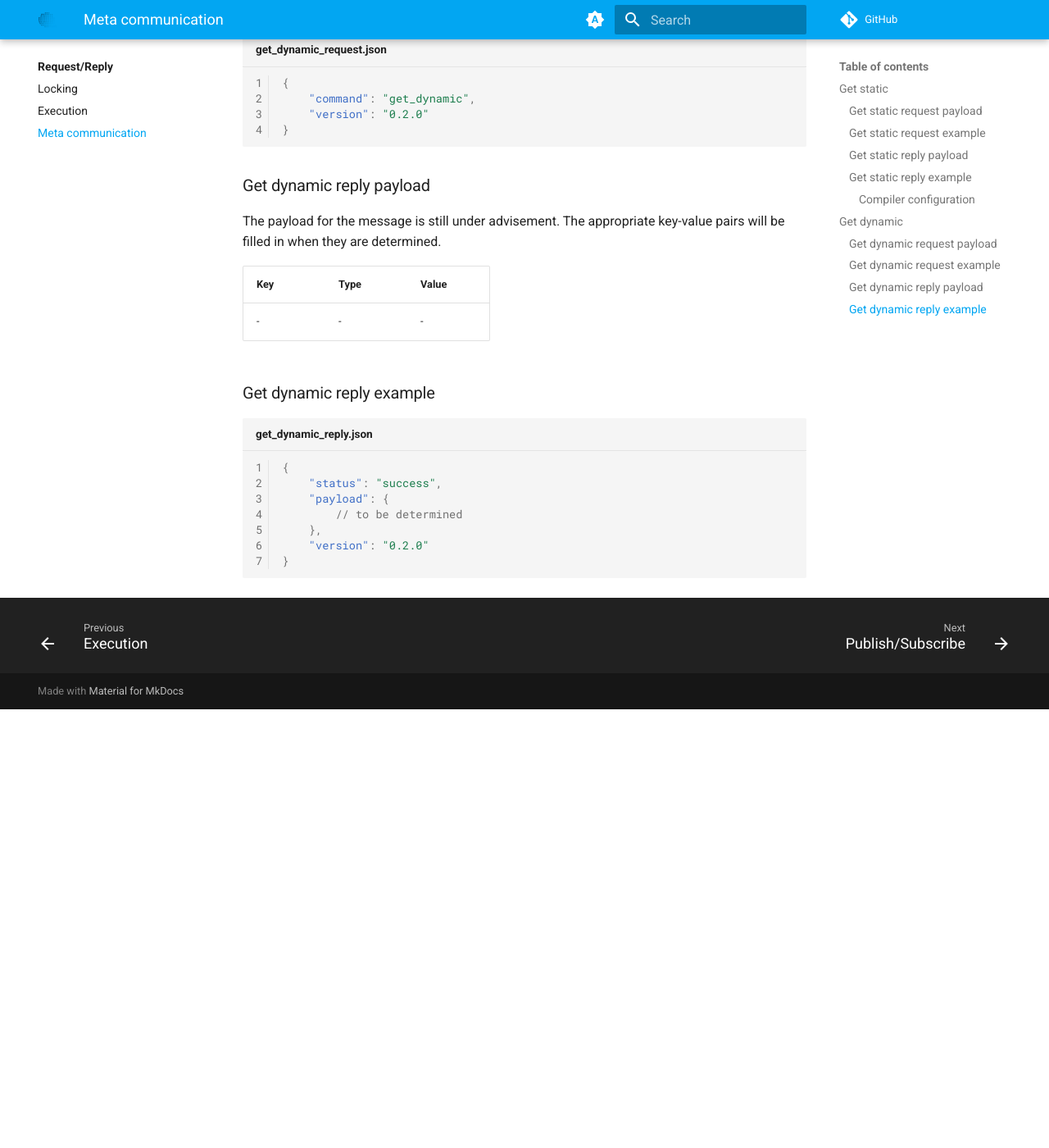
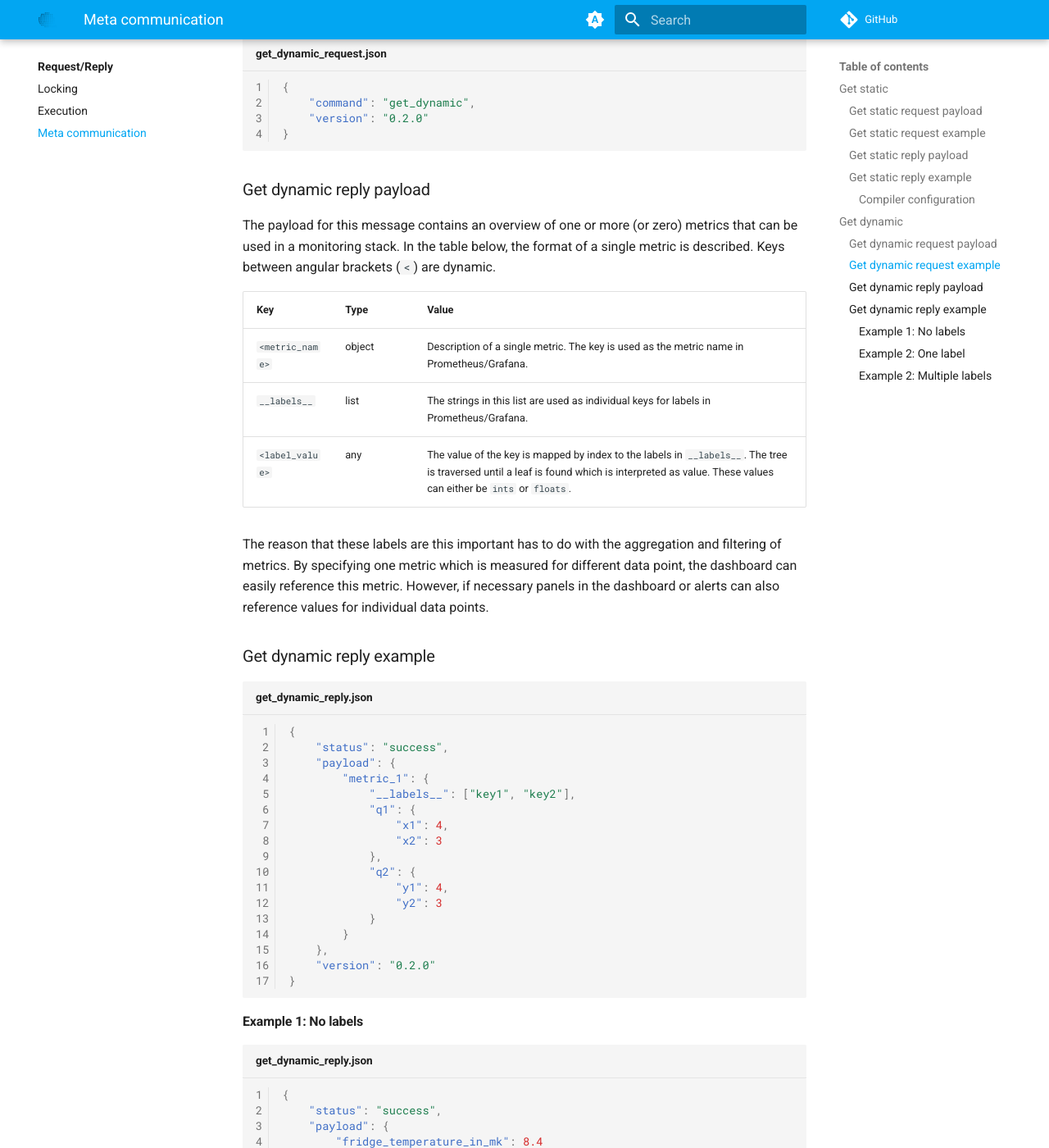
Before and after one commit to QuTech-Delft/compute-runtime-schema, an MkDocs documentation site: the page built from docs/request/meta.md, in a window 1280 px wide and 1400 px high, scrolled down 3060 px. Shown: the whole window at 82% size. Built offline with MkDocs 1.6.1 and Material for MkDocs 9.7.7, drawn with Linux system fonts in a browser that asks for light colours; comment, search, counter and statistics services are not loaded; the version menu is left out; before the commit the page ends 3925 px from its top, so only the background shows below that; some of the changed text lies outside the part shown.

Commit message:
[QI2-1525] Add documentation on dynamic data reply

````diff
--- a/docs/request/meta.md
+++ b/docs/request/meta.md
@@ -71,7 +71,7 @@ This message does not require any additional information in the payload section.
 }
 ```
 
-##### Compiler configuration
+#### Compiler configuration
 
 The compiler configuration defines the pre-processing needed to convert the user-provided circuit into one that the
 backend can process. This comprises a list of steps that should be applied to the circuit using the Opensquirrel
@@ -117,12 +117,18 @@ This message does not require any additional information in the payload section.
 
 ### Get dynamic reply payload
 
-The payload for the message is still under advisement. The appropriate key-value pairs will be filled in when they are
-determined.
+The payload for this message contains an overview of one or more (or zero) metrics that can be used in a monitoring
+stack. In the table below, the format of a single metric is described. Keys between angular brackets (`<`) are dynamic.
 
 | Key | Type | Value |
 | --- | --- | --- |
-| - | - | - |
+| `<metric_name>` | object | Description of a single metric. The key is used as the metric name in Prometheus/Grafana. |
+| `__labels__` | list | The strings in this list are used as individual keys for labels in Prometheus/Grafana. |
+| `<label_value>` | any | The value of the key is mapped by index to the labels in `__labels__`. The tree is traversed until a leaf is found which is interpreted as value. These values can either be `ints` or `floats`. |
+
+The reason that these labels are this important has to do with the aggregation and filtering of metrics. By specifying
+one metric which is measured for different data point, the dashboard can easily reference this metric. However, if
+necessary panels in the dashboard or alerts can also reference values for individual data points.
 
 ### Get dynamic reply example
 
@@ -130,8 +136,82 @@ determined.
 {
     "status": "success",
     "payload": {
-        // to be determined
+        "metric_1": {
+            "__labels__": ["key1", "key2"],
+            "q1": {
+                "x1": 4,
+                "x2": 3
+            },
+            "q2": {
+                "y1": 4,
+                "y2": 3
+            }
+        }
     },
     "version": "0.2.0"
 }
 ```
+
+#### Example 1: No labels
+
+```json title="get_dynamic_reply.json" linenums="1"
+{
+    "status": "success",
+    "payload": {
+        "fridge_temperature_in_mk": 8.4
+    },
+    "version": "0.2.0"
+}
+```
+
+This will be represented in Prometheus/Grafana as:
+
+```txt
+qi_fridge_temperature_in_mk 8.4
+```
+
+#### Example 2: One label
+
+```json title="get_dynamic_reply.json" linenums="1"
+{
+    "status": "success",
+    "payload": {
+        "t1": {
+            "__labels__": ["qubit"],
+            "q0": 0.995,
+            "q1": 0.988
+        }
+    },
+    "version": "0.2.0"
+}
+```
+
+This will be represented in Prometheus/Grafana as:
+
+```txt
+qi_t1{qubit=q0} 0.995
+qi_t1{qubit=q1} 0.988
+```
+
+#### Example 2: Multiple labels
+
+```json title="get_dynamic_reply.json" linenums="1"
+{
+    "status": "success",
+    "payload": {
+        "cnot_fidelity": {
+            "__labels__": ["qubit1", "qubit2"],
+            "q1": {
+                "q0": 0.995
+            }
+        }
+    },
+    "version": "0.2.0"
+}
+```
+
+This will be represented in Prometheus/Grafana as:
+
+```txt
+qi_cnot_fidelity{qubit1=q1, qubit2=q0} 0.995
+```
````
